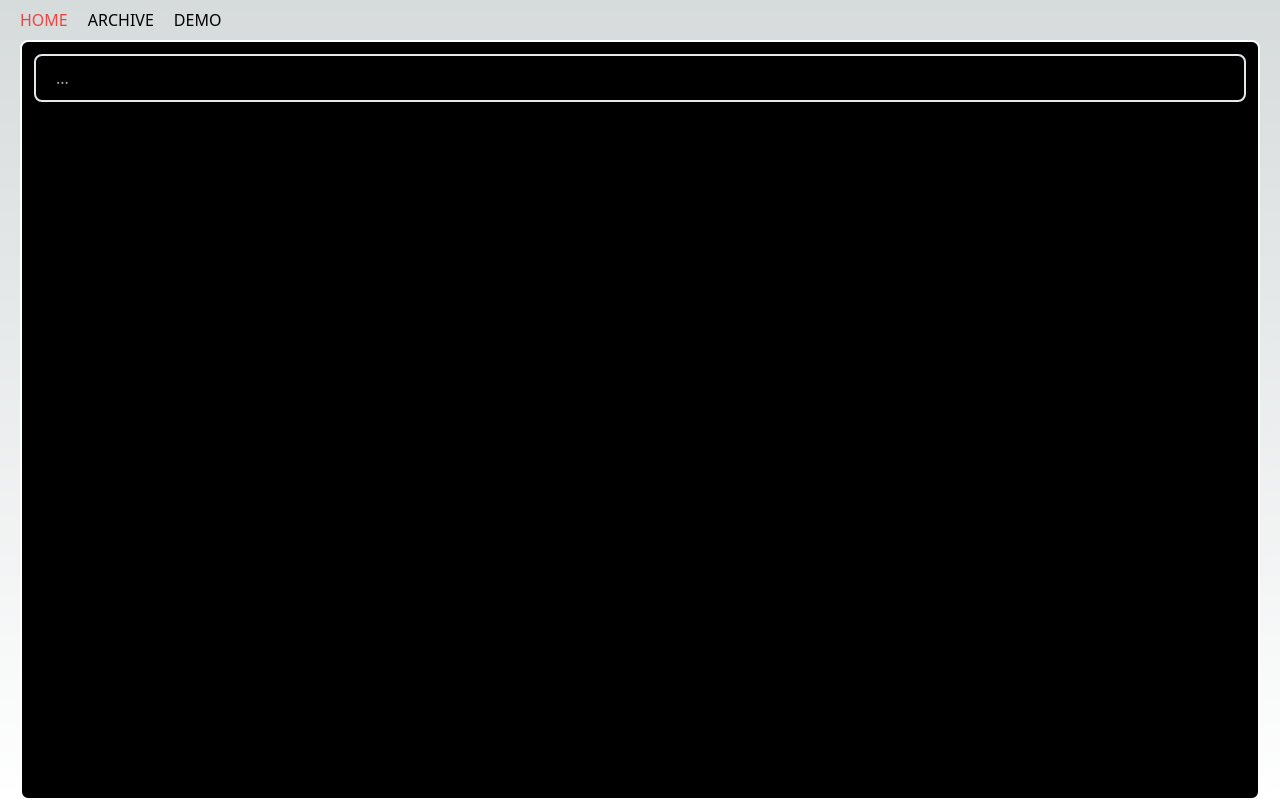
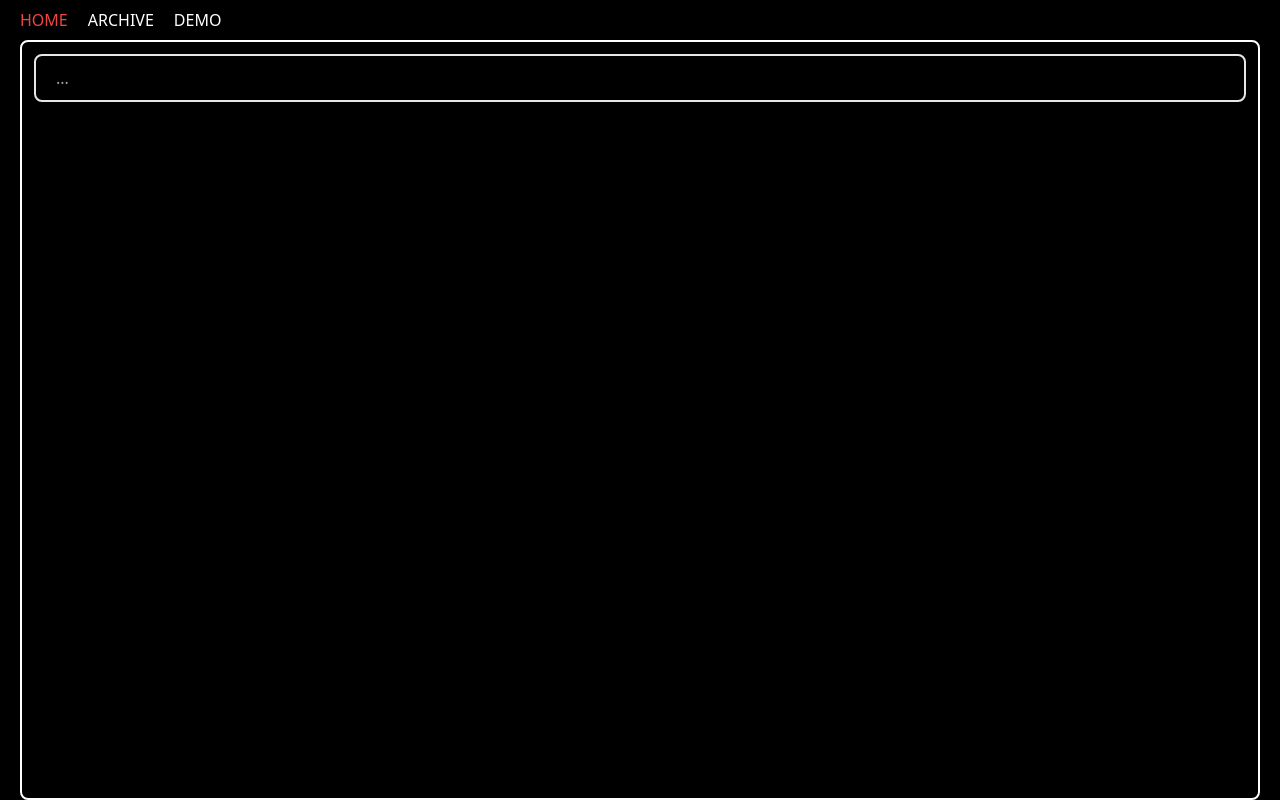
Before and after one commit to serge133/todo-app-simple, a Next.js app: page / in a window 1280 px wide. Built offline with nearby package versions, Linux system fonts and the light colour scheme.

Commit message:
fixed light and dark mode conflict

```diff
--- a/styles/globals.css
+++ b/styles/globals.css
@@ -2,19 +2,26 @@
 @tailwind components;
 @tailwind utilities;
 
+/* Ignore light and dark modes for now */
 :root {
+  --foreground-rgb: 255, 255, 255;
+  --background-start-rgb: 0, 0, 0;
+  --background-end-rgb: 0, 0, 0;
+}
+
+/* :root {
   --foreground-rgb: 0, 0, 0;
   --background-start-rgb: 214, 219, 220;
   --background-end-rgb: 255, 255, 255;
-}
+} */
 
-@media (prefers-color-scheme: dark) {
+/* @media (prefers-color-scheme: dark) {
   :root {
     --foreground-rgb: 255, 255, 255;
     --background-start-rgb: 0, 0, 0;
     --background-end-rgb: 0, 0, 0;
   }
-}
+} */
 
 body {
   color: rgb(var(--foreground-rgb));
```
